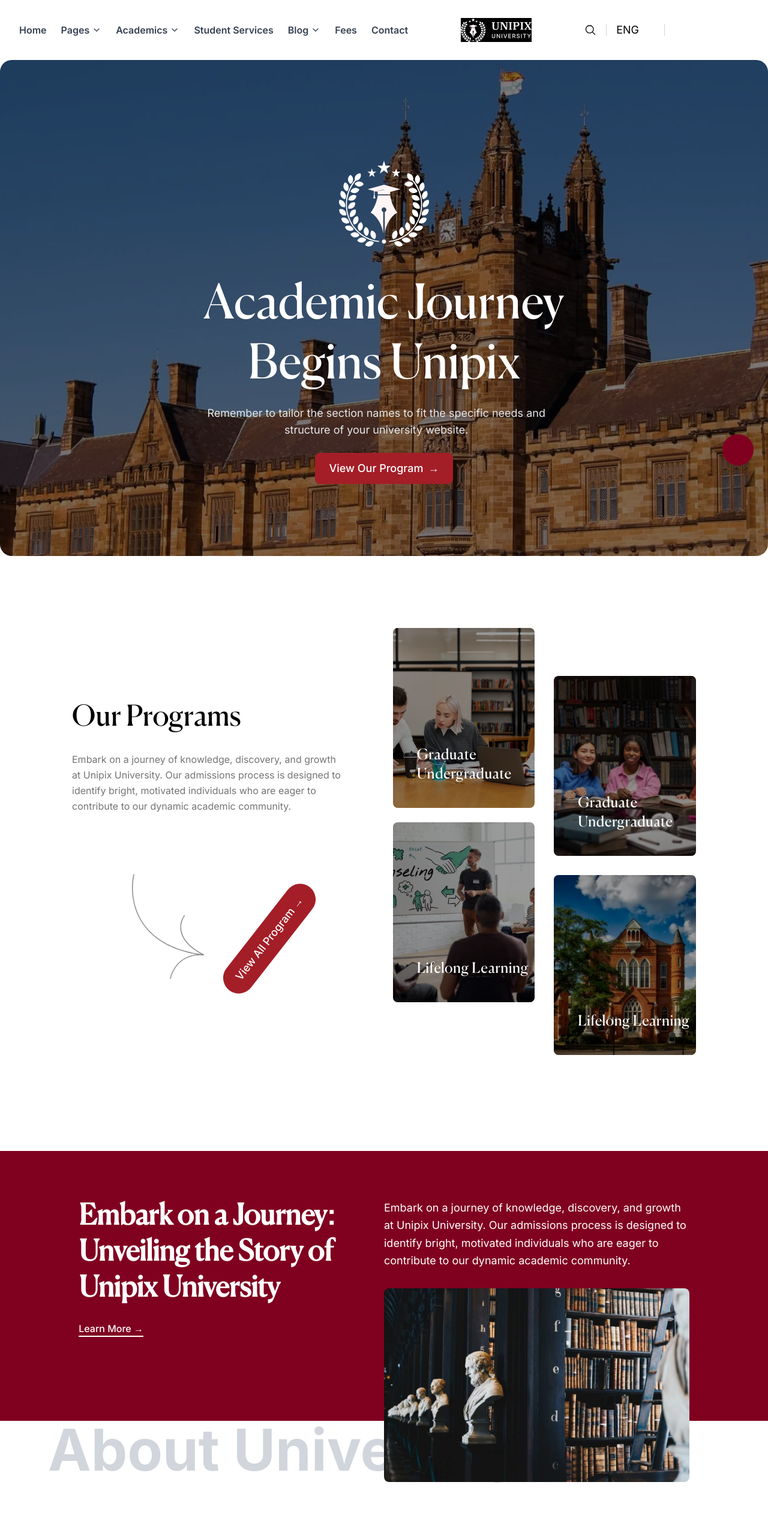
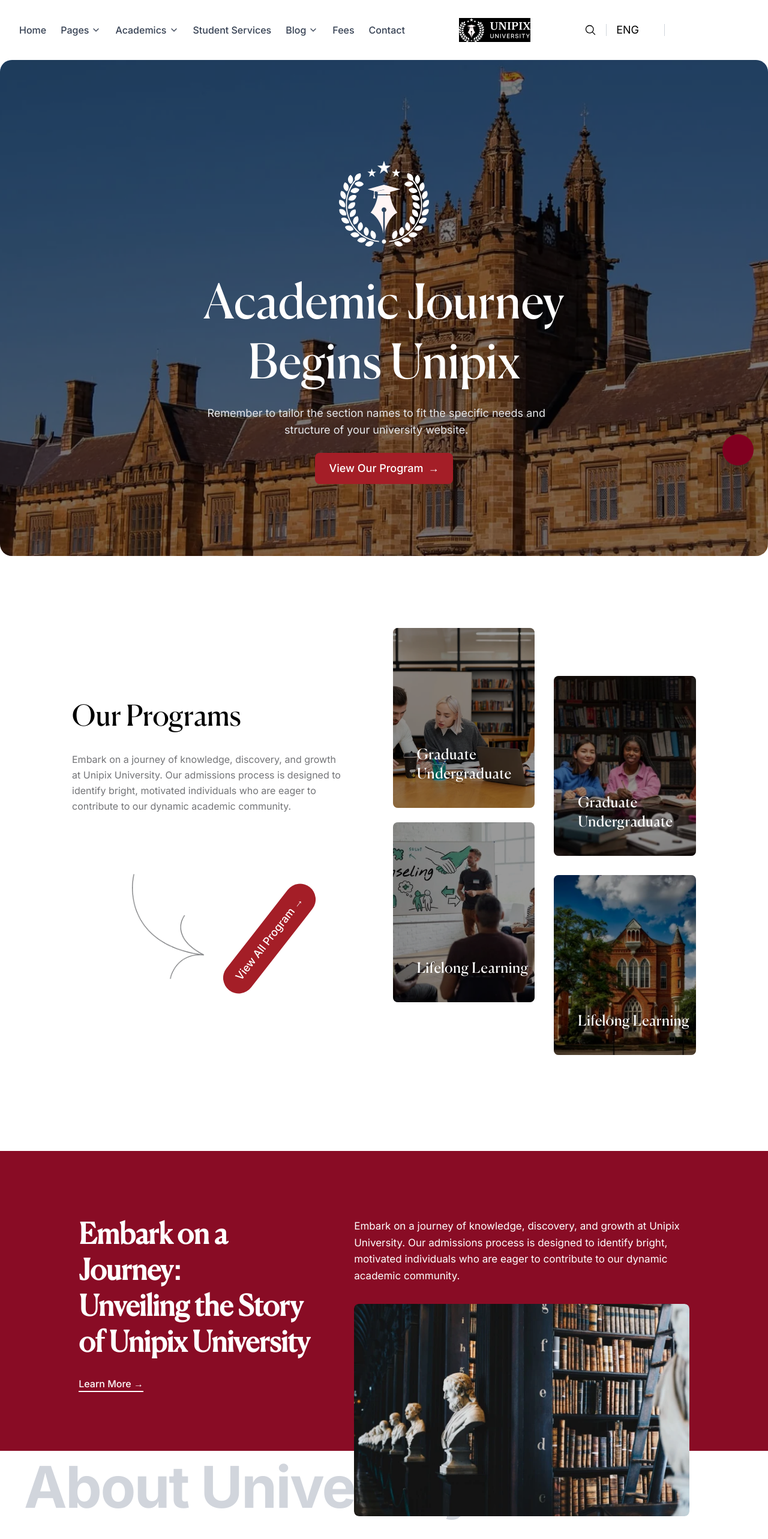
Before and after one commit to Kwasi-1/school-template-v1, a Next.js app: page / in a window 1280 px wide. Shown: the top 2566 px of the page at 60% size. Built offline with nearby package versions, Linux system fonts and the light colour scheme; some icons are missing.

Commit message:
improve navabr text

```diff
--- a/components/Navbar.tsx
+++ b/components/Navbar.tsx
@@ -1,4 +1,5 @@
 "use client";
+
 import { useState, useEffect } from "react";
 import Link from "next/link";
 import { Icon } from "@iconify/react";
@@ -61,7 +62,7 @@
       <div className="container mx-auto px-4 sm:px-6 lg:px-8 text-lg">
         <div className="flex justify-between items-center h-[100px]">
           {/* Navigation Links (Desktop) */}
-          <div className="hidden md:flex space-x-6 text-[15px]">
+          <div className="hidden md:flex space-x-6 text-[15px] font-[500]">
             {menuItems.map((item, index) =>
               item.subItems ? (
                 <div
@@ -70,16 +71,16 @@
                   onMouseEnter={() => setDropdownOpen(item.title)}
                   onMouseLeave={() => setDropdownOpen("")}
                 >
-                  <button className="text-gray-700 text-[16px] font-semibold flex items-center gap-1">
+                  <button className="text-gray-700 text-[16px] flex items-center gap-1">
                     {item.title} <ChevronDown size={16} />
                   </button>
                   {dropdownOpen === item.title && (
-                    <div className="absolute top-full left-0 bg-white shadow-md border rounded-md py-2 w-40">
+                    <div className="absolute top-full left-0 bg-white w-48 rounded pt-9 -ml-5 font-[400] py-2">
                       {item.subItems.map((subItem, subIndex) => (
                         <Link
                           key={subIndex}
                           href={subItem.href}
-                          className="block px-4 py-2 hover:bg-gray-100"
+                          className="block px-5 py-2 hover:bg-gray-100"
                         >
                           {subItem.title}
                         </Link>
@@ -91,7 +92,7 @@
                 <Link
                   key={index}
                   href={item.href}
-                  className="text-gray-700 font-semibold text-[16px]"
+                  className="text-gray-700 text-[16px]"
                 >
                   {item.title}
                 </Link>
--- a/components/landing/AboutUs.tsx
+++ b/components/landing/AboutUs.tsx
@@ -6,10 +6,10 @@
   return (
     <section className="relative w-full h-full py-10">
       {/* Background Section */}
-      <div className=" text-white bg-[#800020] h-[450px]">
-        <div className="relative  w-[92%] mx-auto py-20 px-10 md:px-20 flex flex-col md:flex-row justify-center container">
+      <div className=" text-white bg-[#890c25] h-[500px]">
+        <div className="relative  w-[92%] mx-auto py-20 md:py-28 px-10 md:px-20 flex flex-col md:flex-row justify-center container">
           {/* Left Side - Text Content */}
-          <div className="md:w-1/2 space-y-6">
+          <div className="md:w-3/7 space-y-6">
             <h2 className="text-4xl md:text-5xl font-bold leading-tight">
               <span className="relative">
                 Embark on a Journey: <br /> Unveiling the Story of{" "}
@@ -26,8 +26,8 @@
           </div>
 
           {/* Right Side - Image */}
-          <div className="md:w-1/2 relative mt-10 md:mt-0">
-            <p className="text-lg leading-relaxed">
+          <div className="md:w-4/7 relative mt-10 ml-10 md:mt-0">
+            <p className="text-[17px] leading-relaxed">
               Embark on a journey of knowledge, discovery, and growth at Unipix
               University. Our admissions process is designed to identify bright,
               motivated individuals who are eager to contribute to our dynamic
@@ -47,7 +47,7 @@
       </div>
 
       {/* Bottom Overlapping Section */}
-      <div className=" w-full text-gray-300 text-6xl md:text-8xl font-bold px-10 md:px-20">
+      <div className=" w-full text-gray-300 text-6xl md:text-8xl font-bold px-10 md:px-20 leading-tight tracking-tight -ml-10">
         About University
       </div>
     </section>
```
